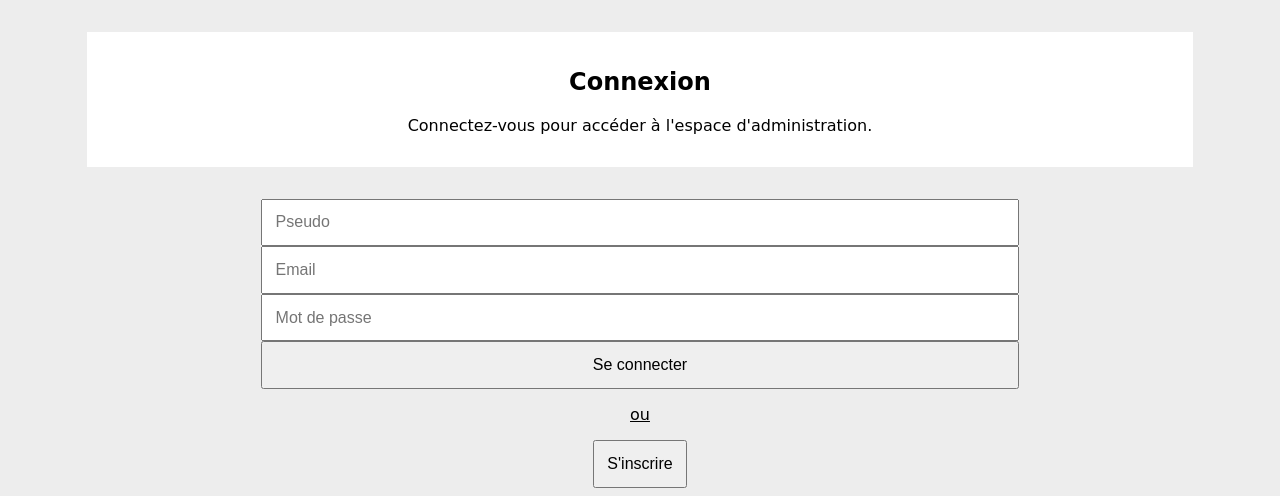
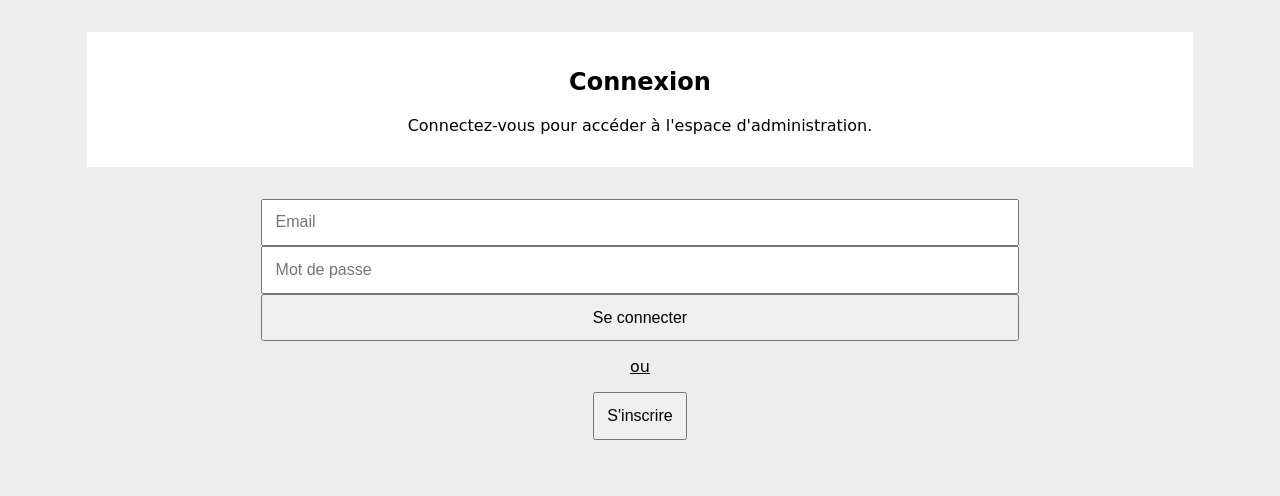
Before and after one commit to ophelieresfa/writer_blog, a PHP site: template src/View/connection.twig in a window 1280 px wide. Shown: the part 306-802 px from the top of the page. After the commit the page ends 746 px from the top, so only its background shows below. Run offline with PHP 8.4, Linux system fonts and the light colour scheme; the template is opened without the code that fills it, so the values that code supplies are empty; some libraries are stand-ins or nearby versions; some web fonts are replaced.

Commit message:
Update the file connection.twig

```diff
--- a/src/View/connection.twig
+++ b/src/View/connection.twig
@@ -11,14 +11,12 @@
             <p>Connectez-vous pour accéder à l'espace d'administration.</p>
         </section>
 
-        <form class="connection"  method="" action="">
-            <input name="pseudo" class="pseudo" type="text" placeholder="Pseudo" required>
+        <form class="connection"  method="post" action="{{ url('connection!login') }}">
             <input name="email" class="email" type="email" placeholder="Email" required>
-            <input name="pass" class="pass" type="password" placeholder="Mot de passe" required>
-            <input name="connect" type="submit" value="Se connecter" class="submit">
+            <input name="password" class="password" type="password" placeholder="Mot de passe" required>
+            <input type="submit" value="Se connecter" class="submit">
             <p>ou</p>
             <a href="{{ url('subscribe') }}" class="other"><input name="sub" type="button" value="S'inscrire"></a>
-
         </form>
     </main>
 {% endblock %}
```
